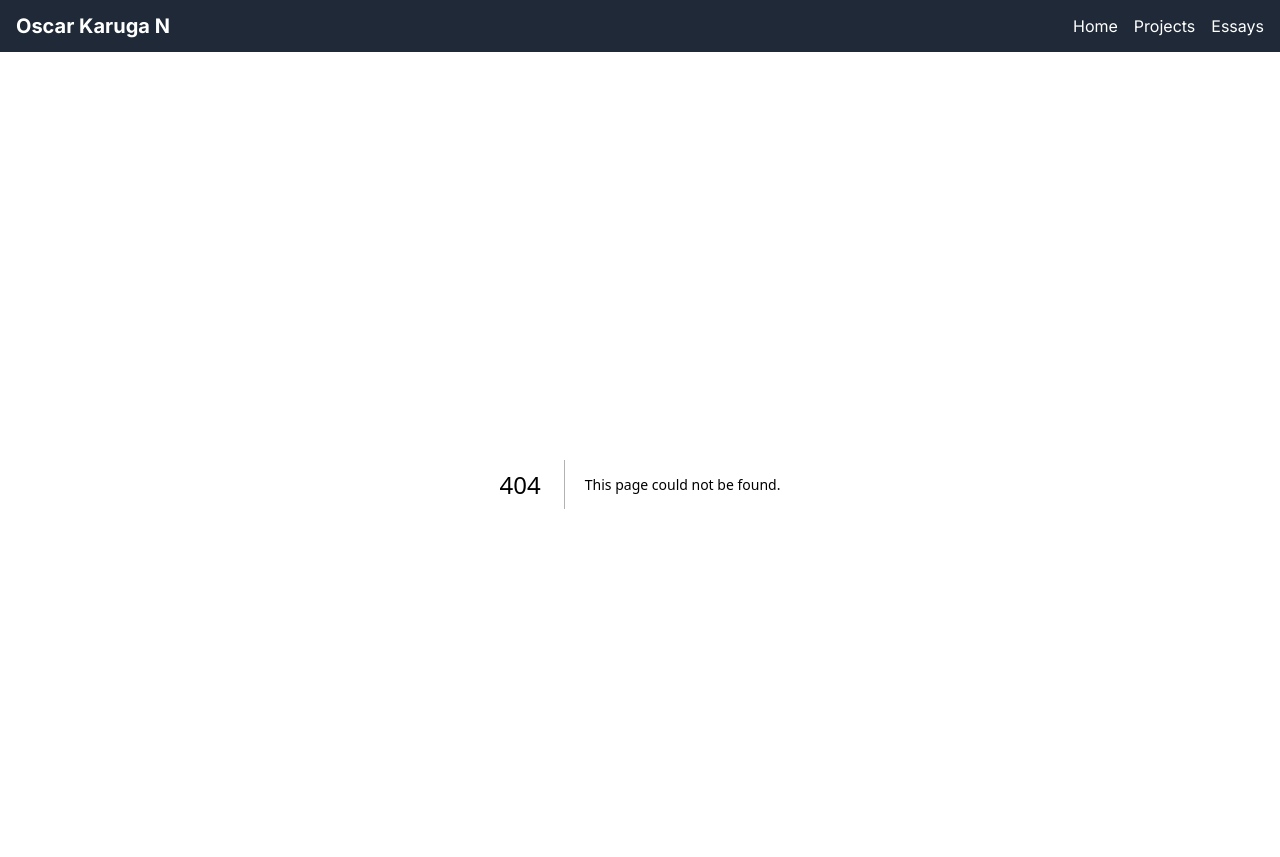
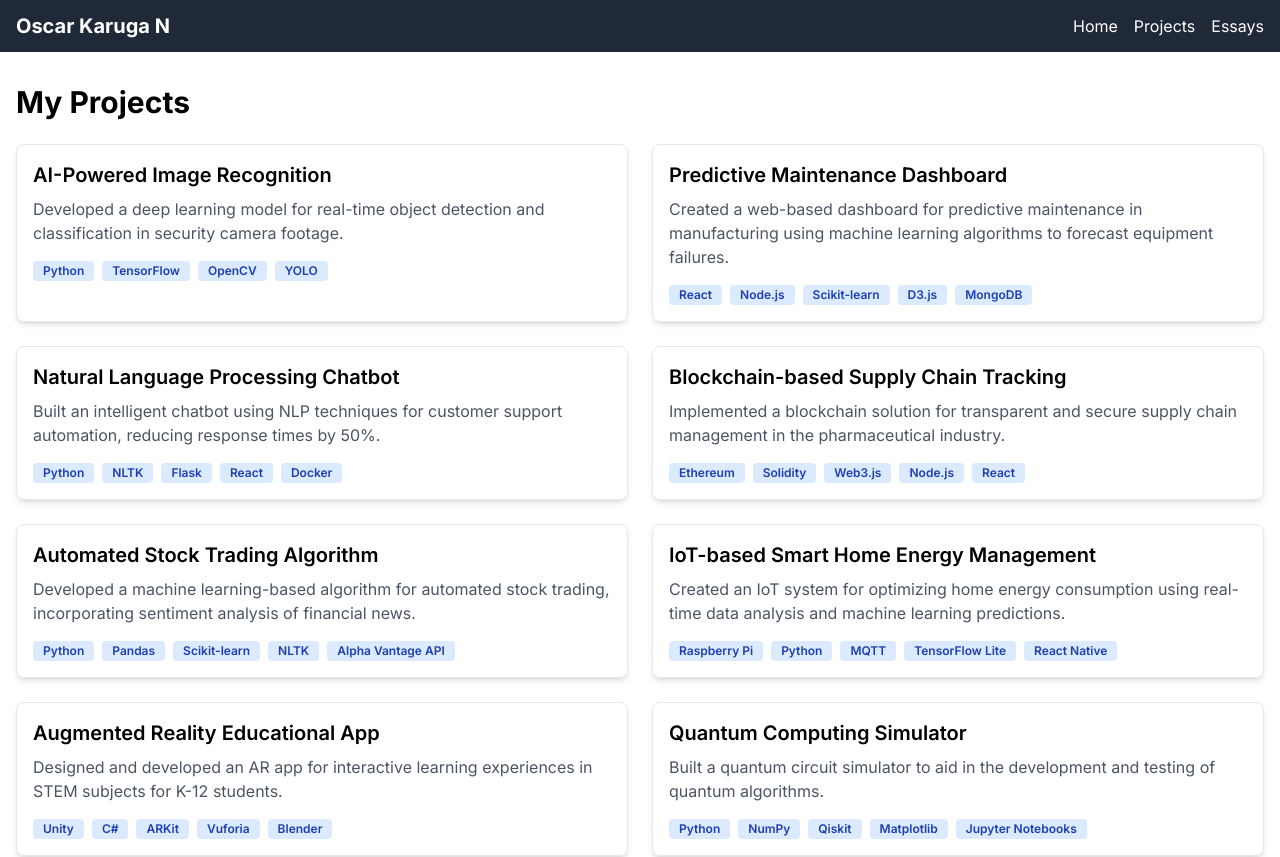
Before and after one commit to oscar066/portfolio, a Next.js app in the folder frontend/: page /projects in a window 1280 px wide. Before the commit this address had no page. Shown: the top 857 px of the page. Built offline with nearby package versions, Linux system fonts and the light colour scheme.

Commit message:
:construction: Added the Projects and Essays Pages

```diff
--- /dev/null
+++ b/frontend/src/app/essays/page.tsx
@@ -0,0 +1,60 @@
+
+const essays = [
+    {
+      title: "The Future of AI in Healthcare",
+      summary: "An exploration of how artificial intelligence is revolutionizing the healthcare industry, from diagnosis to drug discovery.",
+      date: "2024-03-15"
+    },
+    {
+      title: "Building Scalable Data Pipelines",
+      summary: "Best practices and strategies for designing and implementing scalable data pipelines to handle big data processing challenges.",
+      date: "2024-02-28"
+    },
+    {
+      title: "Ethics in Machine Learning",
+      summary: "A discussion on the ethical considerations in developing and deploying machine learning models, focusing on fairness and transparency.",
+      date: "2024-01-10"
+    },
+    {
+      title: "The Rise of Edge Computing in IoT",
+      summary: "Analyzing the growing importance of edge computing in Internet of Things (IoT) applications and its impact on real-time data processing.",
+      date: "2023-12-05"
+    },
+    {
+      title: "Quantum Computing: Promises and Challenges",
+      summary: "An overview of the current state of quantum computing, its potential applications, and the challenges that need to be overcome.",
+      date: "2023-11-20"
+    },
+    {
+      title: "The Role of DevOps in Machine Learning Projects",
+      summary: "Exploring how DevOps practices can be applied to machine learning projects to improve efficiency and reliability in model deployment.",
+      date: "2023-10-15"
+    },
+    {
+      title: "Explainable AI: Making Black Box Models Transparent",
+      summary: "Discussing techniques and importance of making complex AI models interpretable and explainable for real-world applications.",
+      date: "2023-09-01"
+    },
+    {
+      title: "The Impact of 5G on Data Science and AI",
+      summary: "Analyzing how the rollout of 5G networks will influence data collection, processing, and AI applications in various industries.",
+      date: "2023-08-12"
+    }
+  ];
+
+  export default function Essays() {
+    return (
+      <div>
+        <h1 className="text-3xl font-bold mb-6">My Essays</h1>
+        <div className="space-y-6">
+          {essays.map((essay, index) => (
+            <div key={index} className="border rounded-lg p-4 shadow-md hover:shadow-lg transition-shadow duration-300">
+              <h2 className="text-xl font-semibold mb-2">{essay.title}</h2>
+              <p className="mb-2 text-gray-600">{essay.summary}</p>
+              <p className="text-sm text-gray-500">Published on {essay.date}</p>
+            </div>
+          ))}
+        </div>
+      </div>
+    );
+  }
--- /dev/null
+++ b/frontend/src/app/projects/page.tsx
@@ -0,0 +1,67 @@
+import Link from 'next/link';
+
+const projects = [
+  {
+    title: "AI-Powered Image Recognition",
+    description: "Developed a deep learning model for real-time object detection and classification in security camera footage.",
+    technologies: ["Python", "TensorFlow", "OpenCV", "YOLO"]
+  },
+  {
+    title: "Predictive Maintenance Dashboard",
+    description: "Created a web-based dashboard for predictive maintenance in manufacturing using machine learning algorithms to forecast equipment failures.",
+    technologies: ["React", "Node.js", "Scikit-learn", "D3.js", "MongoDB"]
+  },
+  {
+    title: "Natural Language Processing Chatbot",
+    description: "Built an intelligent chatbot using NLP techniques for customer support automation, reducing response times by 50%.",
+    technologies: ["Python", "NLTK", "Flask", "React", "Docker"]
+  },
+  {
+    title: "Blockchain-based Supply Chain Tracking",
+    description: "Implemented a blockchain solution for transparent and secure supply chain management in the pharmaceutical industry.",
+    technologies: ["Ethereum", "Solidity", "Web3.js", "Node.js", "React"]
+  },
+  {
+    title: "Automated Stock Trading Algorithm",
+    description: "Developed a machine learning-based algorithm for automated stock trading, incorporating sentiment analysis of financial news.",
+    technologies: ["Python", "Pandas", "Scikit-learn", "NLTK", "Alpha Vantage API"]
+  },
+  {
+    title: "IoT-based Smart Home Energy Management",
+    description: "Created an IoT system for optimizing home energy consumption using real-time data analysis and machine learning predictions.",
+    technologies: ["Raspberry Pi", "Python", "MQTT", "TensorFlow Lite", "React Native"]
+  },
+  {
+    title: "Augmented Reality Educational App",
+    description: "Designed and developed an AR app for interactive learning experiences in STEM subjects for K-12 students.",
+    technologies: ["Unity", "C#", "ARKit", "Vuforia", "Blender"]
+  },
+  {
+    title: "Quantum Computing Simulator",
+    description: "Built a quantum circuit simulator to aid in the development and testing of quantum algorithms.",
+    technologies: ["Python", "NumPy", "Qiskit", "Matplotlib", "Jupyter Notebooks"]
+  }
+];
+
+export default function Projects() {
+  return (
+    <div>
+      <h1 className="text-3xl font-bold mb-6">My Projects</h1>
+      <div className="grid grid-cols-1 md:grid-cols-2 gap-6">
+        {projects.map((project, index) => (
+          <div key={index} className="border rounded-lg p-4 shadow-md hover:shadow-lg transition-shadow duration-300">
+            <h2 className="text-xl font-semibold mb-2">{project.title}</h2>
+            <p className="mb-4 text-gray-600">{project.description}</p>
+            <div className="flex flex-wrap gap-2">
+              {project.technologies.map((tech, techIndex) => (
+                <span key={techIndex} className="bg-blue-100 text-blue-800 text-xs font-semibold px-2.5 py-0.5 rounded">
+                  {tech}
+                </span>
+              ))}
+            </div>
+          </div>
+        ))}
+      </div>
+    </div>
+  );
+}
```
